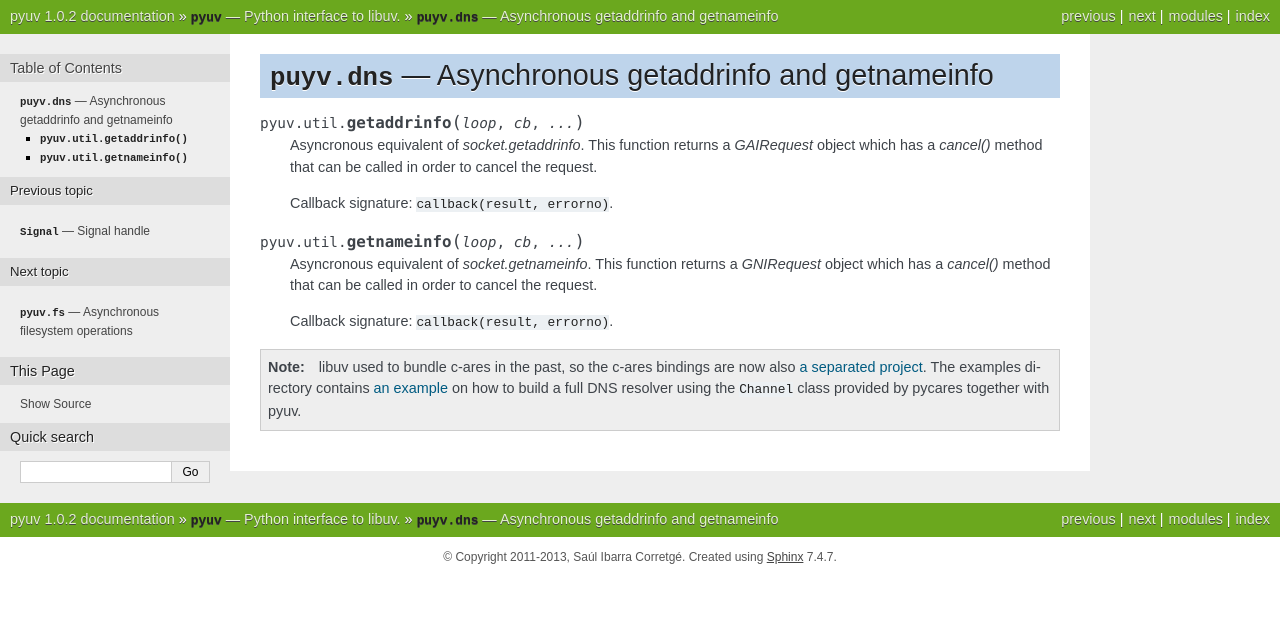
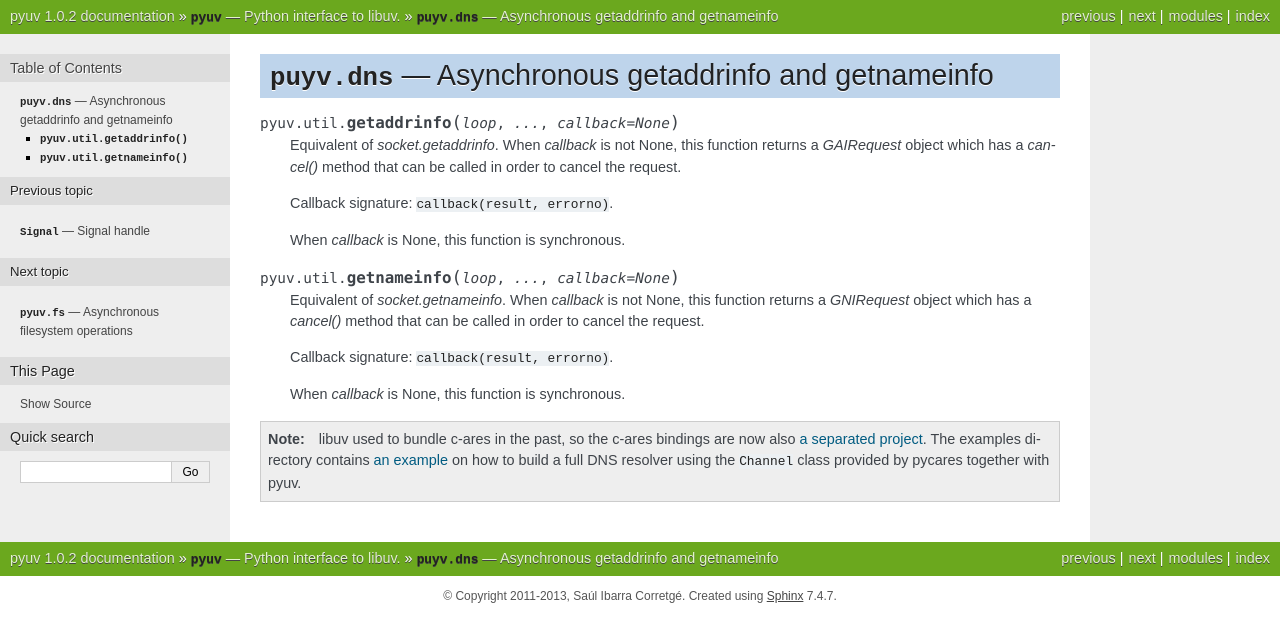
Before and after one commit to saghul/pyuv, a Sphinx documentation site: the page built from docs/dns.rst, in a window 1280 px wide. Shown: the top 642 px of the page. Built offline with Sphinx 7.4.7, drawn with Linux system fonts in a browser that asks for light colours.

Commit message:
doc: update focumentation for get{addr,name}info

```diff
--- a/docs/dns.rst
+++ b/docs/dns.rst
@@ -9,22 +9,25 @@
 ===============================================================
 
 
-.. py:function:: pyuv.util.getaddrinfo(loop, cb, ...)
+.. py:function:: pyuv.util.getaddrinfo(loop, ... , callback=None)
 
-    Asyncronous equivalent of `socket.getaddrinfo`. This function returns
-    a `GAIRequest` object which has a `cancel()` method that can be called
-    in order to cancel the request.
+    Equivalent of `socket.getaddrinfo`. When `callback` is not None,
+    this function returns a `GAIRequest` object which has a `cancel()`
+    method that can be called in order to cancel the request.
 
     Callback signature: ``callback(result, errorno)``.
 
-.. py:function:: pyuv.util.getnameinfo(loop, cb, ...)
+    When `callback` is None, this function is synchronous.
 
-    Asyncronous equivalent of `socket.getnameinfo`. This function returns
-    a `GNIRequest` object which has a `cancel()` method that can be called
-    in order to cancel the request.
+.. py:function:: pyuv.util.getnameinfo(loop, ... , callback=None)
+
+    Equivalent of `socket.getnameinfo`. When `callback` is not None,
+    this function returns a `GNIRequest` object which has a `cancel()`
+    method that can be called in order to cancel the request.
 
     Callback signature: ``callback(result, errorno)``.
 
+    When `callback` is None, this function is synchronous.
 
 .. note::
     libuv used to bundle c-ares in the past, so the c-ares bindings
```
